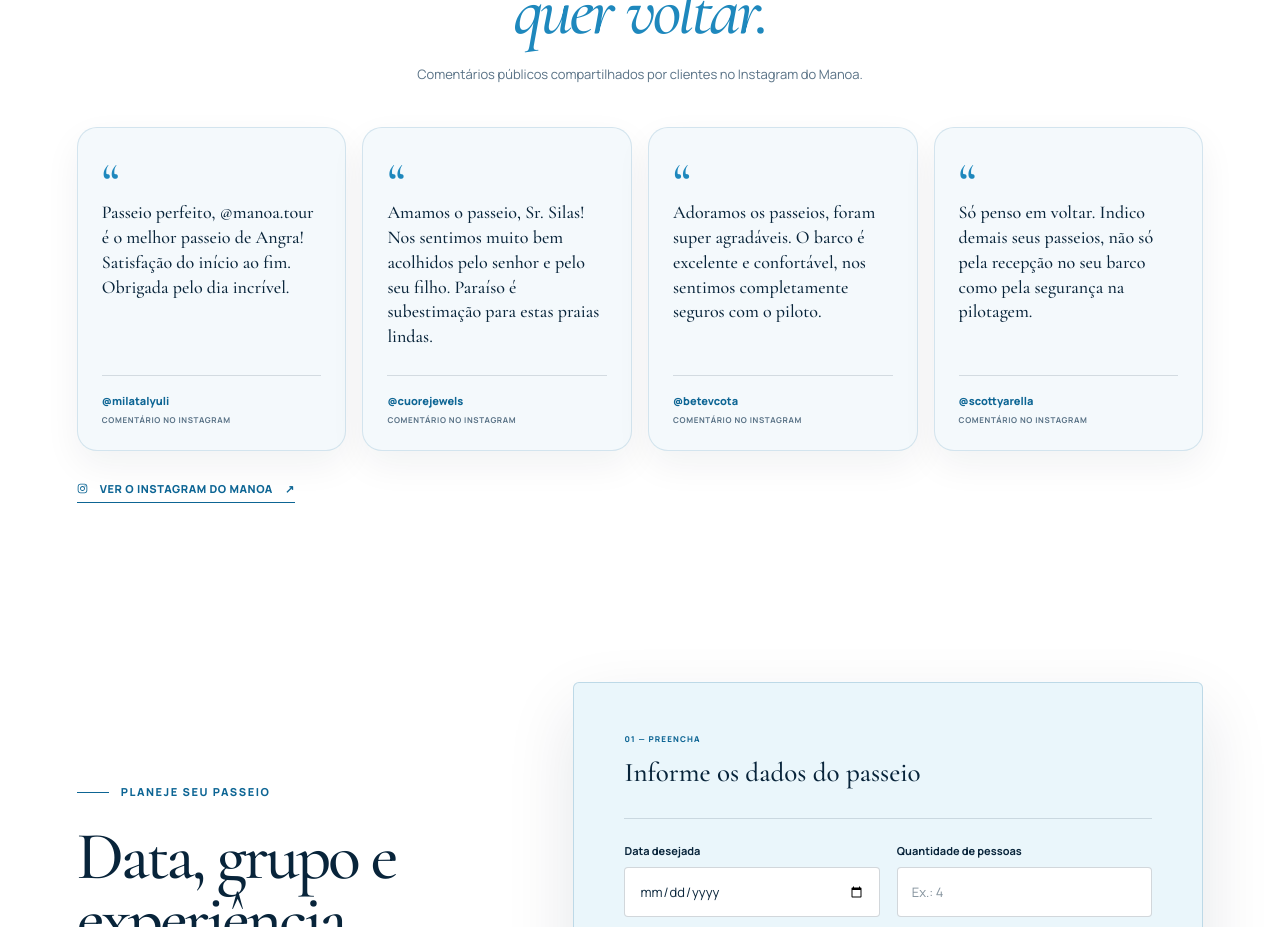
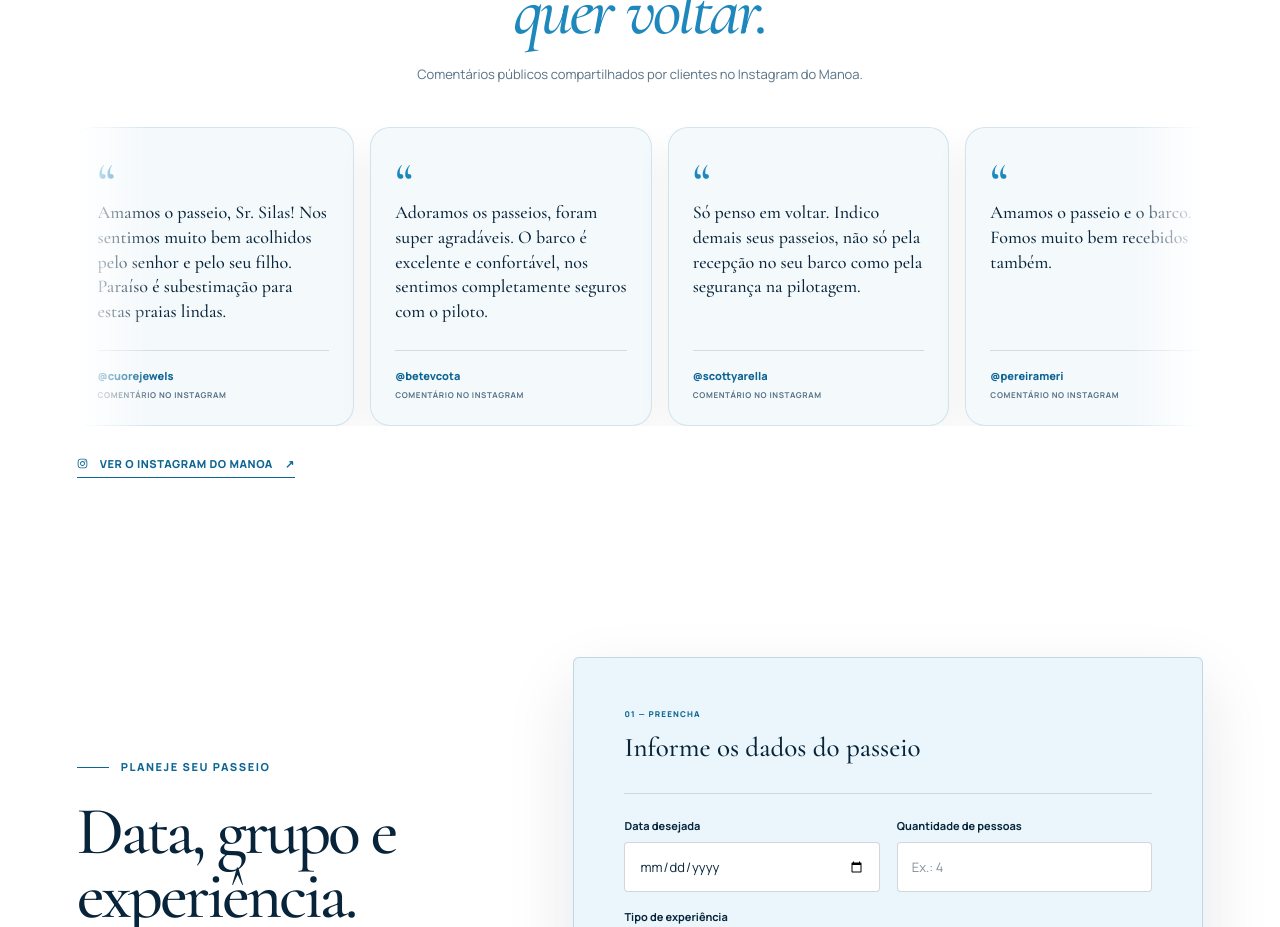
Before and after one commit to Judice007/manoatour, a Next.js app: page / in a window 1280 px wide. Shown: the part 4740-5667 px from the top of the page. Built offline with nearby package versions, Linux system fonts and the light colour scheme.

Commit message:
Animate expanded testimonial carousel

```diff
--- a/app/globals.css
+++ b/app/globals.css
@@ -167,14 +167,28 @@ h1 em, h2 em { color: var(--blue-bright); font-weight: 500; }
 .testimonials-heading .eyebrow { justify-content: center; }
 .testimonials-heading h2 { font-size: clamp(52px, 5.5vw, 84px); line-height: .93; }
 .testimonials-heading > p:not(.eyebrow) { max-width: 560px; margin: 20px auto 0; color: var(--muted); font-size: 13px; line-height: 1.7; }
-.testimonial-grid { max-width: 1280px; display: grid; grid-template-columns: repeat(4, minmax(0, 1fr)); gap: 16px; margin: 0 auto; }
-.testimonial-grid article { min-width: 0; min-height: 270px; display: flex; flex-direction: column; padding: 28px 24px 24px; border: 1px solid rgba(13,101,148,.14); border-radius: 20px; background: var(--mist); box-shadow: 0 14px 36px rgba(6,31,51,.06); }
-.testimonial-grid article > span { height: 32px; color: var(--blue-bright); font-family: var(--serif); font-size: 52px; line-height: 1; }
-.testimonial-grid blockquote { margin: 12px 0 26px; color: var(--ink); font-family: var(--serif); font-size: 18px; font-weight: 500; line-height: 1.38; }
+.testimonial-marquee { --testimonial-gap: 16px; position: relative; max-width: 1440px; margin: 0 auto; overflow: hidden; }
+.testimonial-marquee::before, .testimonial-marquee::after { content: ""; position: absolute; z-index: 2; top: 0; bottom: 0; width: clamp(24px, 6vw, 90px); pointer-events: none; }
+.testimonial-marquee::before { left: 0; background: linear-gradient(90deg, var(--white), transparent); }
+.testimonial-marquee::after { right: 0; background: linear-gradient(-90deg, var(--white), transparent); }
+.testimonial-track { width: max-content; display: flex; gap: var(--testimonial-gap); animation: testimonial-scroll 68s linear infinite; will-change: transform; }
+.testimonial-marquee:hover .testimonial-track, .testimonial-marquee:focus-within .testimonial-track { animation-play-state: paused; }
+.testimonial-group { display: flex; gap: var(--testimonial-gap); }
+.testimonial-group article { width: clamp(270px, 22vw, 330px); min-height: 270px; display: flex; flex-direction: column; padding: 28px 24px 24px; border: 1px solid rgba(13,101,148,.14); border-radius: 20px; background: var(--mist); box-shadow: 0 14px 36px rgba(6,31,51,.06); }
+.testimonial-group article > span { height: 32px; color: var(--blue-bright); font-family: var(--serif); font-size: 52px; line-height: 1; }
+.testimonial-group blockquote { margin: 12px 0 26px; color: var(--ink); font-family: var(--serif); font-size: 18px; font-weight: 500; line-height: 1.38; }
 .testimonial-author { display: flex; flex-direction: column; gap: 4px; margin-top: auto; padding-top: 17px; border-top: 1px solid var(--line); }
 .testimonial-author strong { color: var(--blue); font-size: 11px; font-weight: 800; }
 .testimonial-author small { color: var(--muted); font-size: 8px; font-weight: 700; letter-spacing: .08em; text-transform: uppercase; }
 .testimonials-link { margin: 30px auto 0; }
+@keyframes testimonial-scroll { to { transform: translateX(-50%); } }
+
+@media (prefers-reduced-motion: reduce) {
+  .testimonial-marquee { overflow-x: auto; scrollbar-width: none; }
+  .testimonial-marquee::-webkit-scrollbar { display: none; }
+  .testimonial-track { animation: none; }
+  .testimonial-group[aria-hidden="true"] { display: none; }
+}
 
 .booking { display: grid; grid-template-columns: .8fr 1.2fr; gap: clamp(40px, 6vw, 96px); align-items: center; padding: clamp(80px, 7.5vw, 118px) clamp(24px, 6vw, 104px); background: var(--white); }
 .booking-copy { max-width: 650px; }
@@ -290,9 +304,11 @@ footer > div { justify-self: end; display: flex; gap: 22px; font-size: 10px; fon
   .testimonials { padding: 68px 18px; overflow: hidden; }
   .testimonials-heading { margin-bottom: 34px; }
   .testimonials-heading h2 { font-size: clamp(48px, 14vw, 66px); }
-  .testimonial-grid { display: flex; gap: 12px; margin-right: -18px; overflow-x: auto; padding: 0 18px 14px 0; scroll-snap-type: x mandatory; scrollbar-width: none; }
-  .testimonial-grid::-webkit-scrollbar { display: none; }
-  .testimonial-grid article { flex: 0 0 min(82vw, 320px); min-height: 260px; scroll-snap-align: start; }
+  .testimonial-marquee { --testimonial-gap: 12px; margin-right: -18px; }
+  .testimonial-marquee::before { display: none; }
+  .testimonial-marquee::after { width: 38px; }
+  .testimonial-track { animation-duration: 58s; }
+  .testimonial-group article { width: min(82vw, 320px); min-height: 260px; }
   .booking { grid-template-columns: 1fr; gap: 38px; padding: 72px 18px; }
   .booking-copy h2 { font-size: clamp(48px, 14vw, 65px); }
   .booking-form { padding: 26px 20px; }
--- a/app/page.tsx
+++ b/app/page.tsx
@@ -49,6 +49,49 @@ const faqs = [
     question: "O Manoa oferece hospedagem?",
     answer:
       "O Manoa não oferece hospedagem, mas pode indicar regiões e parceiros locais para você avaliar e contratar diretamente.",
+  },
+];
+
+const testimonials = [
+  {
+    quote: "Passeio perfeito, @manoa.tour é o melhor passeio de Angra! Satisfação do início ao fim. Obrigada pelo dia incrível.",
+    author: "@milatalyuli",
+  },
+  {
+    quote: "Amamos o passeio, Sr. Silas! Nos sentimos muito bem acolhidos pelo senhor e pelo seu filho. Paraíso é subestimação para estas praias lindas.",
+    author: "@cuorejewels",
+  },
+  {
+    quote: "Adoramos os passeios, foram super agradáveis. O barco é excelente e confortável, nos sentimos completamente seguros com o piloto.",
+    author: "@betevcota",
+  },
+  {
+    quote: "Só penso em voltar. Indico demais seus passeios, não só pela recepção no seu barco como pela segurança na pilotagem.",
+    author: "@scottyarella",
+  },
+  {
+    quote: "Amamos o passeio e o barco. Fomos muito bem recebidos também.",
+    author: "@pereirameri",
+  },
+  {
+    quote: "Que passeio top! Obrigada pelo dia incrível que nos proporcionou.",
+    author: "@katiaa_asjlva",
+  },
+  {
+    quote: "Foi lindo. Adoramos o passeio.",
+    author: "@daniellarribeirobr",
+  },
+  {
+    quote: "Saudades deste lugar. Louco para voltar novamente, principalmente com o Silas, muito atencioso e prestativo.",
+    author: "@geovani.geo.395",
+  },
+  {
+    quote: "Ameiiii esse passeio. Top demais. Vocês são 10.",
+    author: "@talita_t_silva",
+  },
+  {
+    quote: "Foi maravilhoso! Obrigada a vocês, foi incrível.",
+    author: "@nayracmiranda",
   },
 ];
 
@@ -258,27 +301,20 @@ export default function Home() {
           <h2 id="testimonials-title">Quem conhece,<br /><em>quer voltar.</em></h2>
           <p>Comentários públicos compartilhados por clientes no Instagram do Manoa.</p>
         </div>
-        <div className="testimonial-grid">
-          <article>
-            <span aria-hidden="true">“</span>
-            <blockquote>Passeio perfeito, @manoa.tour é o melhor passeio de Angra! Satisfação do início ao fim. Obrigada pelo dia incrível.</blockquote>
-            <div className="testimonial-author"><strong>@milatalyuli</strong><small>Comentário no Instagram</small></div>
-          </article>
-          <article>
-            <span aria-hidden="true">“</span>
-            <blockquote>Amamos o passeio, Sr. Silas! Nos sentimos muito bem acolhidos pelo senhor e pelo seu filho. Paraíso é subestimação para estas praias lindas.</blockquote>
-            <div className="testimonial-author"><strong>@cuorejewels</strong><small>Comentário no Instagram</small></div>
-          </article>
-          <article>
-            <span aria-hidden="true">“</span>
-            <blockquote>Adoramos os passeios, foram super agradáveis. O barco é excelente e confortável, nos sentimos completamente seguros com o piloto.</blockquote>
-            <div className="testimonial-author"><strong>@betevcota</strong><small>Comentário no Instagram</small></div>
-          </article>
-          <article>
-            <span aria-hidden="true">“</span>
-            <blockquote>Só penso em voltar. Indico demais seus passeios, não só pela recepção no seu barco como pela segurança na pilotagem.</blockquote>
-            <div className="testimonial-author"><strong>@scottyarella</strong><small>Comentário no Instagram</small></div>
-          </article>
+        <div className="testimonial-marquee" aria-label="Comentários de clientes do Manoa">
+          <div className="testimonial-track">
+            {[false, true].map((duplicate) => (
+              <div className="testimonial-group" aria-hidden={duplicate || undefined} key={duplicate ? "duplicate" : "original"}>
+                {testimonials.map((testimonial) => (
+                  <article key={`${duplicate ? "copy" : "review"}-${testimonial.author}`}>
+                    <span aria-hidden="true">“</span>
+                    <blockquote>{testimonial.quote}</blockquote>
+                    <div className="testimonial-author"><strong>{testimonial.author}</strong><small>Comentário no Instagram</small></div>
+                  </article>
+                ))}
+              </div>
+            ))}
+          </div>
         </div>
         <a className="text-link testimonials-link" href={instagramUrl} target="_blank" rel="noreferrer"><FaInstagram aria-hidden="true" /> Ver o Instagram do Manoa <span aria-hidden="true">↗</span></a>
       </section>
```
Also changed, not shown: 1 other file (tests, documents, lock files or other folders).
